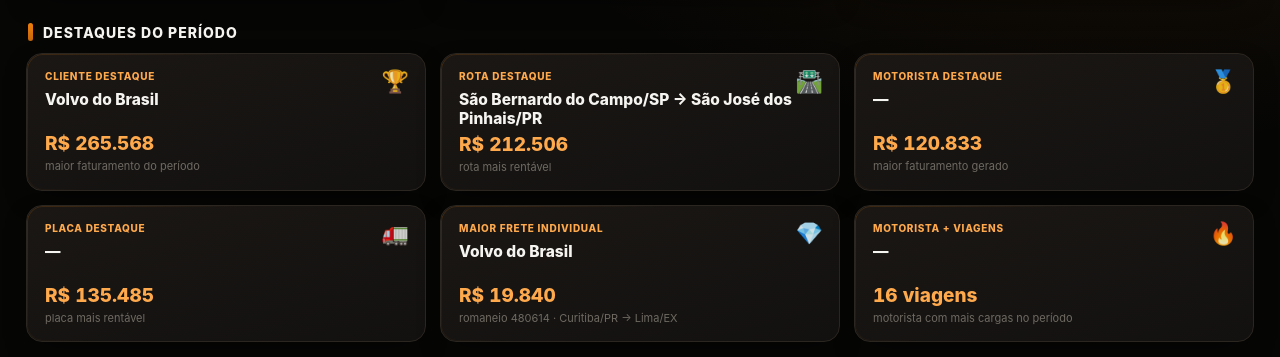
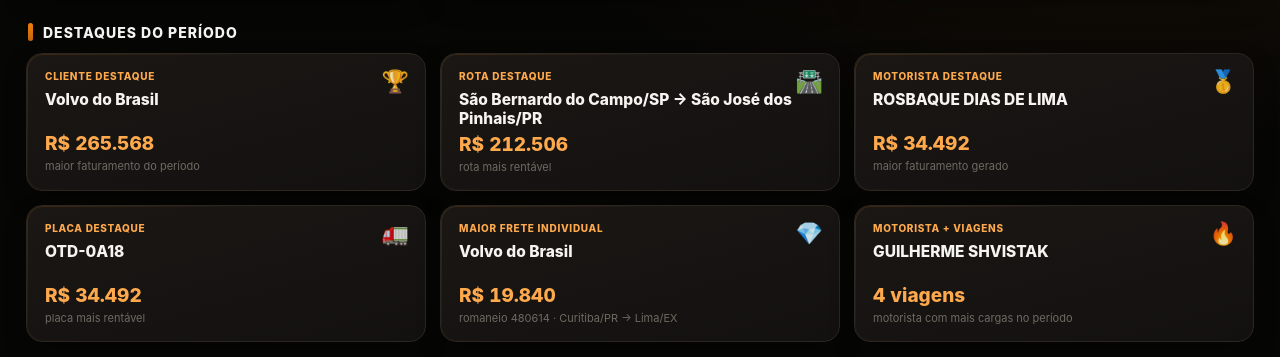
Before and after one commit to cco1otd-beep/dashfaturamento, a plain HTML site: page torre-otd/index.html in a window 1280 px wide. Shown: the part 1794-2151 px from the top of the page. Drawn offline with nearby package versions, Linux system fonts and the light colour scheme.

Commit message:
Update index.html

```diff
--- a/torre-otd/index.html
+++ b/torre-otd/index.html
@@ -757,10 +757,16 @@
 
   const byCliente = OTD.topN(OTD.sumBy(rows, (r) => r.cliente), 1)[0];
   const byRota = OTD.topN(OTD.sumBy(rows, (r) => r.rota), 1)[0];
-  const byMotorista = OTD.topN(OTD.sumBy(rows, (r) => r.motorista), 1)[0];
-  const byPlaca = OTD.topN(OTD.sumBy(rows, (r) => r.placa), 1)[0];
+  const mapMotoristaFrete = OTD.sumBy(rows, (r) => r.motorista);
+  mapMotoristaFrete.delete("—");
+  const byMotorista = OTD.topN(mapMotoristaFrete, 1)[0];
+  const mapPlacaFrete = OTD.sumBy(rows, (r) => r.placa);
+  mapPlacaFrete.delete("—");
+  const byPlaca = OTD.topN(mapPlacaFrete, 1)[0];
   const maiorFrete = [...rows].sort((a, b) => (b.frete || 0) - (a.frete || 0))[0];
-  const viagensByMotorista = OTD.topN(OTD.countBy(rows, (r) => r.motorista), 1)[0];
+  const mapMotoristaViagens = OTD.countBy(rows, (r) => r.motorista);
+  mapMotoristaViagens.delete("—");
+  const viagensByMotorista = OTD.topN(mapMotoristaViagens, 1)[0];
 
   setHl("hlCliente", byCliente ? OTD.clienteShort(byCliente[0]) : "—", OTD.fmtBRL(byCliente ? byCliente[1] : 0), "maior faturamento do período");
   setHl("hlRota", byRota ? byRota[0] : "—", OTD.fmtBRL(byRota ? byRota[1] : 0), "rota mais rentável");
```
